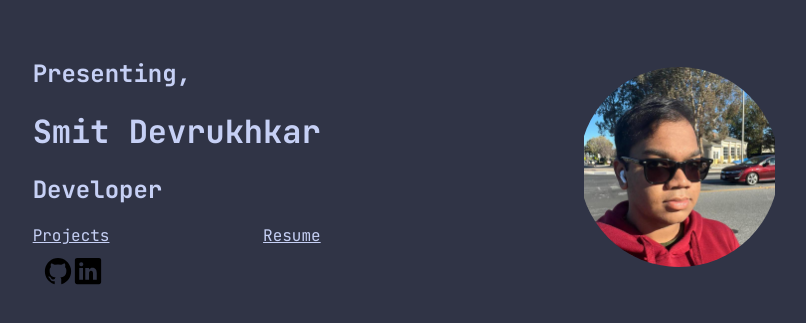
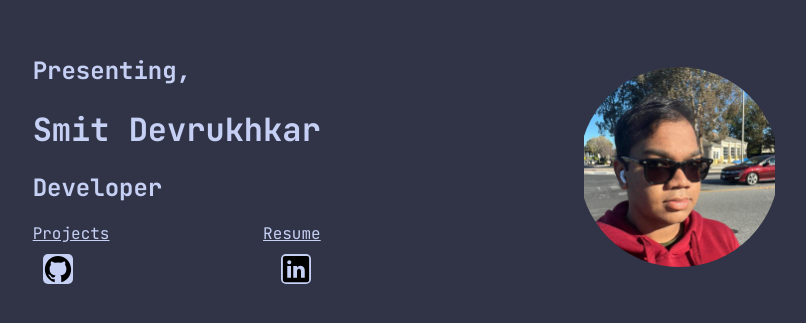
Before and after one commit to Smit2553/smit2553.github.io, a Next.js app: page / in a window 1280 px wide. Shown: the part 241-564 px from the top of the page, without its empty margins (234-1040 px from the left). Built offline with nearby package versions, Linux system fonts and the light colour scheme.

Commit message:
Add social icons to page.tsx and update page.module.css

```diff
--- a/app/page.module.css
+++ b/app/page.module.css
@@ -15,9 +15,19 @@
 .container2 {
   display: flex;
   flex-direction: row;
+  justify-content: space-between;
   margin: 10px;
 }
-
+.icon {
+  background-color: #c6d0f5;
+  border-radius: 5px;
+  height: 30px;
+  width: 30px;
+}
+.icon:hover {
+  opacity: 0.5;
+  transition: 0.2s;
+}
 .link {
   color: #c6d0f5;
 }
--- a/app/page.tsx
+++ b/app/page.tsx
@@ -22,6 +22,7 @@ export default function Home() {
           </a>
         </div>
         <div className={styles.container2}>
+          <a href="https://github.com/Smit2553" target="_blank">
             <Image
               src="/icons/logo-github.svg"
               alt="Github"
@@ -29,13 +30,17 @@ export default function Home() {
               height={30}
               className={styles.icon}
             />
+          </a>
+
+          <a href="https://www.linkedin.com/in/smitsd/" target="_blank">
             <Image
               src="/icons/logo-linkedin.svg"
-            alt="Github"
+              alt="LinkedIn"
               width={30}
               height={30}
               className={styles.icon}
             />
+          </a>
         </div>
       </div>
 
```
Also changed, not shown: app/header.tsx (deleted, +0 -10 lines). Lines whose indentation alone changed are shown as unchanged.
